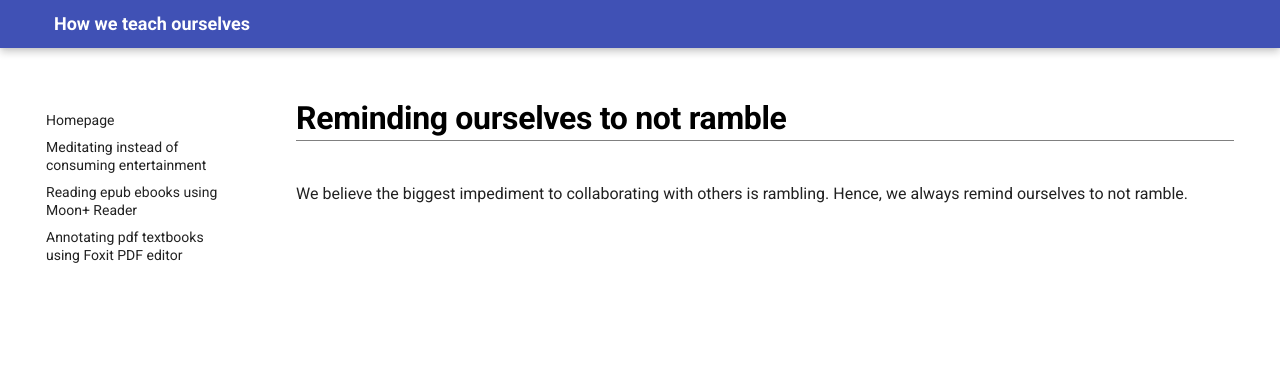
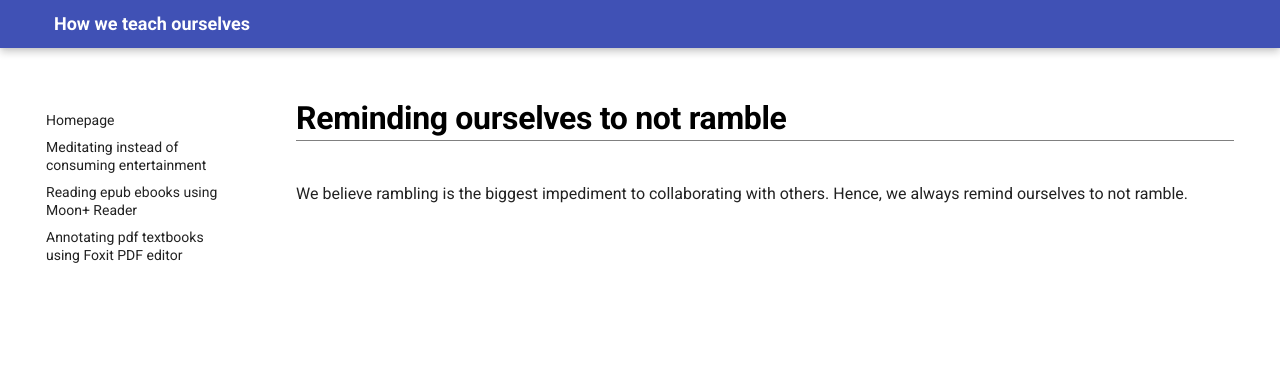
Before and after one commit to maximilian-ho/how-we-teach-ourselves, an MkDocs documentation site: the page built from docs/rambling.md, in a window 1280 px wide. Shown: the top 377 px of the page. Built offline with MkDocs 1.6.1 and Material for MkDocs 9.7.7, drawn with Linux system fonts in a browser that asks for light colours.

```diff
--- a/docs/rambling.md
+++ b/docs/rambling.md
@@ -1,3 +1,3 @@
 # Reminding ourselves to not ramble
 
-We believe the biggest impediment to collaborating with others is rambling. Hence, we always remind ourselves to not ramble.
+We believe rambling is the biggest impediment to collaborating with others. Hence, we always remind ourselves to not ramble.
```
